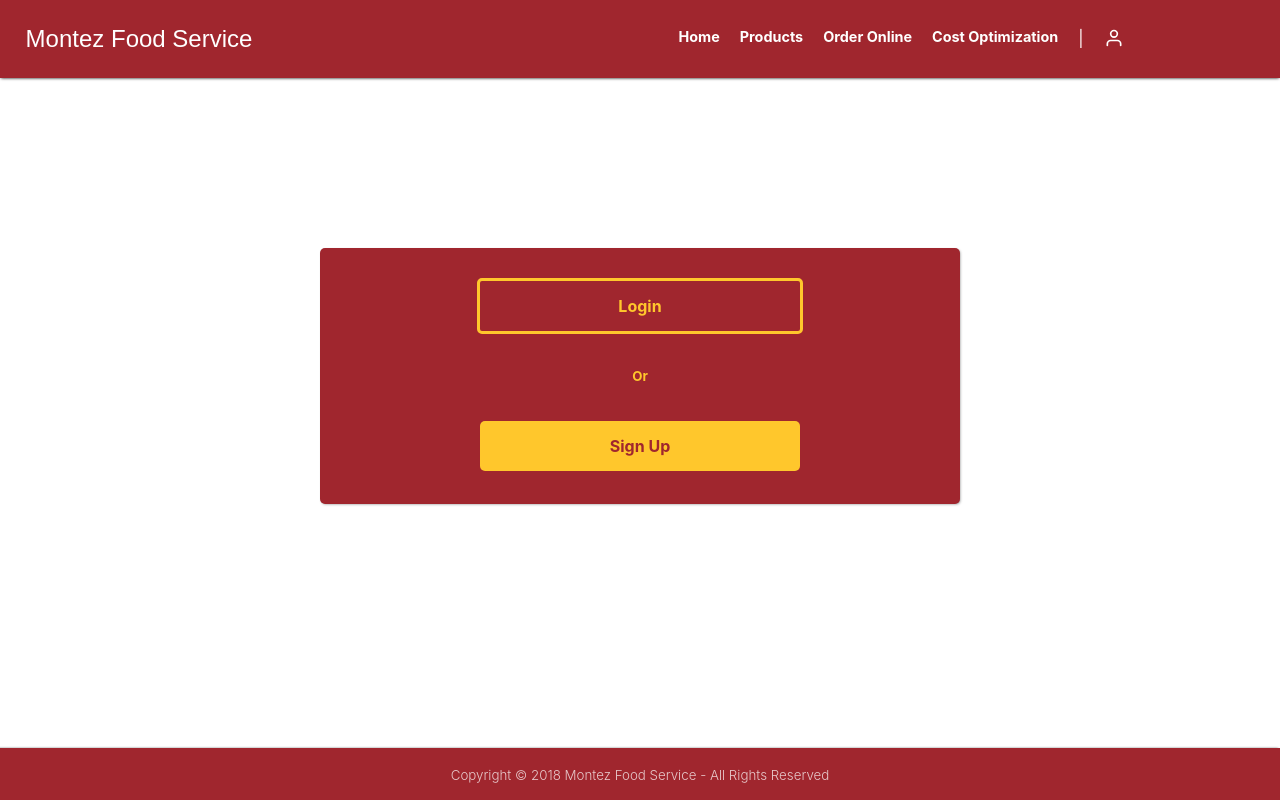
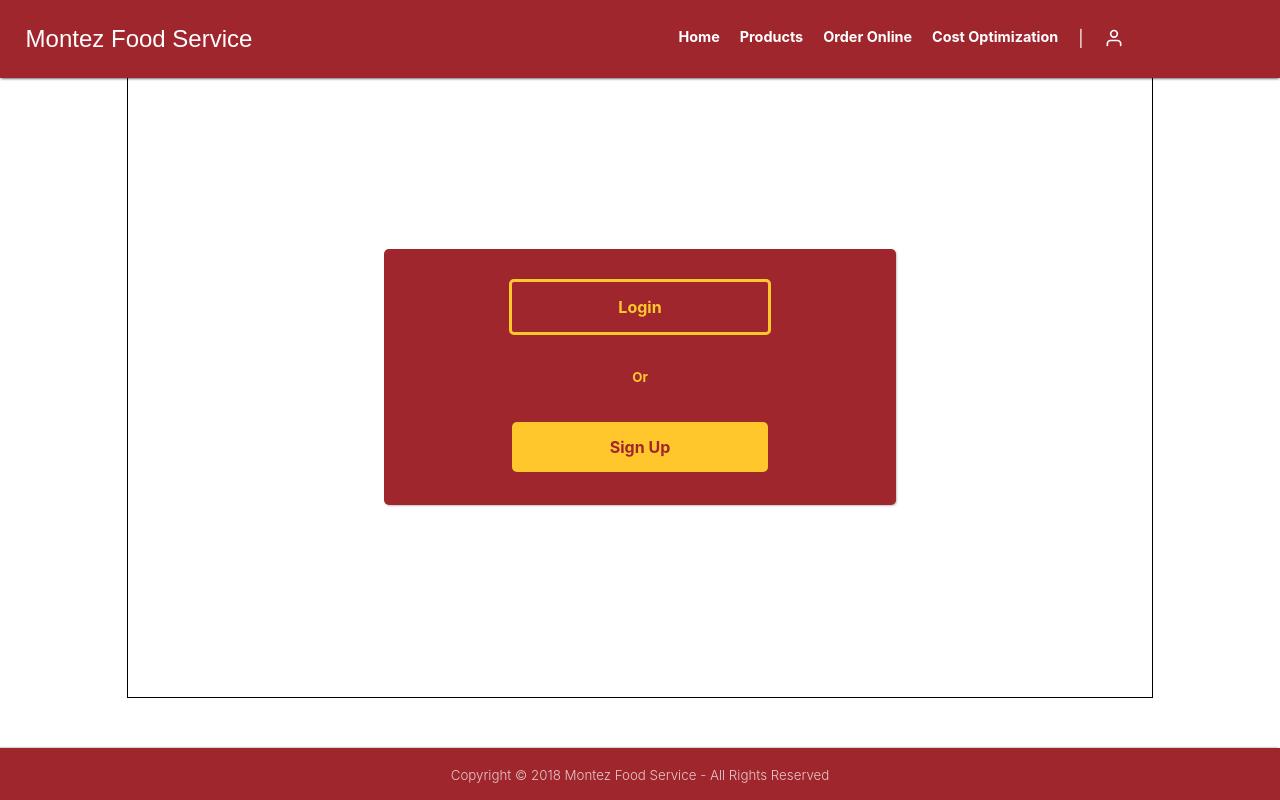
Before and after one commit to jgarcia4444/montez-food-service-web, a React (Create React App) app: page /user-auth in a window 1280 px wide. Built offline with nearby package versions, Linux system fonts and the light colour scheme.

Commit message:
Fixewd cost optimization page.

```diff
--- a/src/styles/components/FormInput.css
+++ b/src/styles/components/FormInput.css
@@ -42,6 +42,17 @@ input:-webkit-autofill:active {
 }
 
 .input-row {
-    width: 75%;
-    margin: 10px 0;
+    /* width: 75%; */
+    background-color: #a0262e;
+    padding: 10px;
 }
+
+.input-row:first-child {
+    border-top-left-radius: 10px;
+    border-top-right-radius: 10px;
+}
+
+.input-row:nth-child(2) {
+    border-bottom-left-radius: 10px;
+    border-bottom-right-radius: 10px;
+}
--- a/src/styles/costOptimization/CostOptimization.css
+++ b/src/styles/costOptimization/CostOptimization.css
@@ -6,7 +6,7 @@
 
 .half-column {
     display: flex;
-    width: 50%;
+    width: 80%;
     flex-direction: column;
     padding: 20px 20px;
     text-align: left;
@@ -138,3 +138,10 @@
     border-bottom-left-radius: 5px;
     box-shadow: 0 0 3px -1px #000;
 }
+
+@media screen and (max-width: 788px) {
+    .cost-optimization-container {
+        flex-direction: column;
+        align-items: center;
+    }
+}
--- a/src/styles/layout/Layout.css
+++ b/src/styles/layout/Layout.css
@@ -4,4 +4,7 @@
     width: 100%;
     height: 100%;
     overflow: auto;
+    display: flex;
+    align-items: center;
+    justify-content: center;
 }
--- a/src/styles/userAuth/UserAuth.css
+++ b/src/styles/userAuth/UserAuth.css
@@ -32,7 +32,7 @@
 }
 
 .back-button-row {
-    width: 50%;
+    width: 100%;
     margin: 0 auto;
     display: flex;
     color: #a0262e;
@@ -48,13 +48,10 @@
 .column-flex-container {
     display: flex;
     flex-direction: column;
-    width: 50%;
     height: 40%;
-    box-shadow: 1px 1px 3px -1px gray;
+    /* box-shadow: 1px 1px 3px -1px gray; */
     align-items: center;
     justify-content: center;
-    border-radius: 5px;
-    background-color: #a0262e
 }
 
 .forgot-password-button {
@@ -133,10 +130,11 @@
 }
 
 .user-auth-container {
-    width: 100%;
+    width: 80%;
     height: 80vh;
     display: flex;
     flex-direction: column;
     align-items: center;
     justify-content: center;
+    border: 1px solid black;
 }
```
